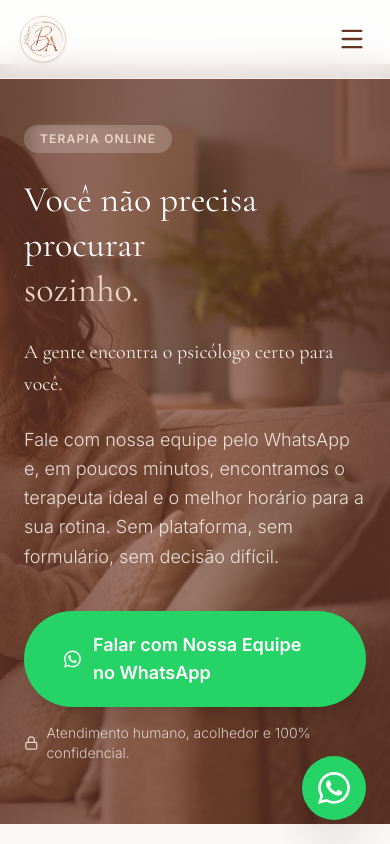
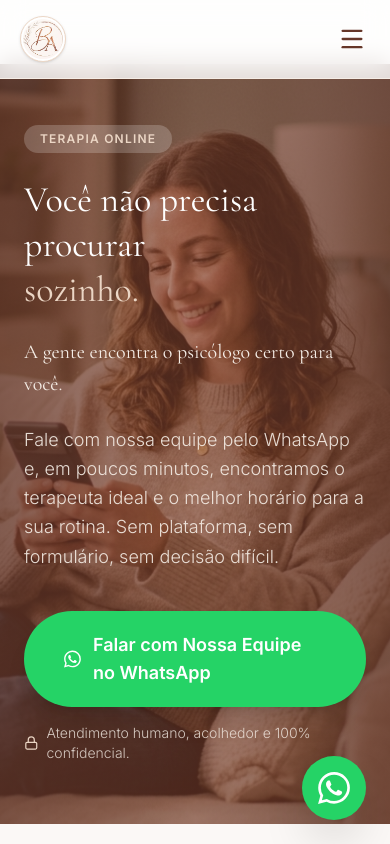
Before and after one commit to arthursl12/bhrunaestetica, a React (Vite) app: page /terapiaonline in a window 390 px wide. Shown: the top 844 px of the page. Built offline with nearby package versions, Linux system fonts and the light colour scheme; a web font is replaced by a local one.

Commit message:
Tweak hero image position to 75% on mobile

```diff
--- a/src/TerapiaOnlinePage.tsx
+++ b/src/TerapiaOnlinePage.tsx
@@ -71,7 +71,7 @@ const TerapiaOnlinePage = () => {
       {/* 1. HERO SECTION — Acolhimento + WhatsApp */}
       <section className="relative min-h-[90vh] flex items-center overflow-hidden">
         {/* Imagem full-screen */}
-        <div className="absolute inset-0 bg-cover bg-right md:bg-center" style={{ backgroundImage: 'url(/terapia1.jpeg)' }} />
+        <div className="absolute inset-0 bg-cover bg-[75%_center] md:bg-center" style={{ backgroundImage: 'url(/terapia1.jpeg)' }} />
         {/* Overlay escuro para legibilidade */}
         <div className="absolute inset-0 bg-gradient-to-r from-brand-900/80 via-brand-800/60 to-brand-900/80" />
 
```
